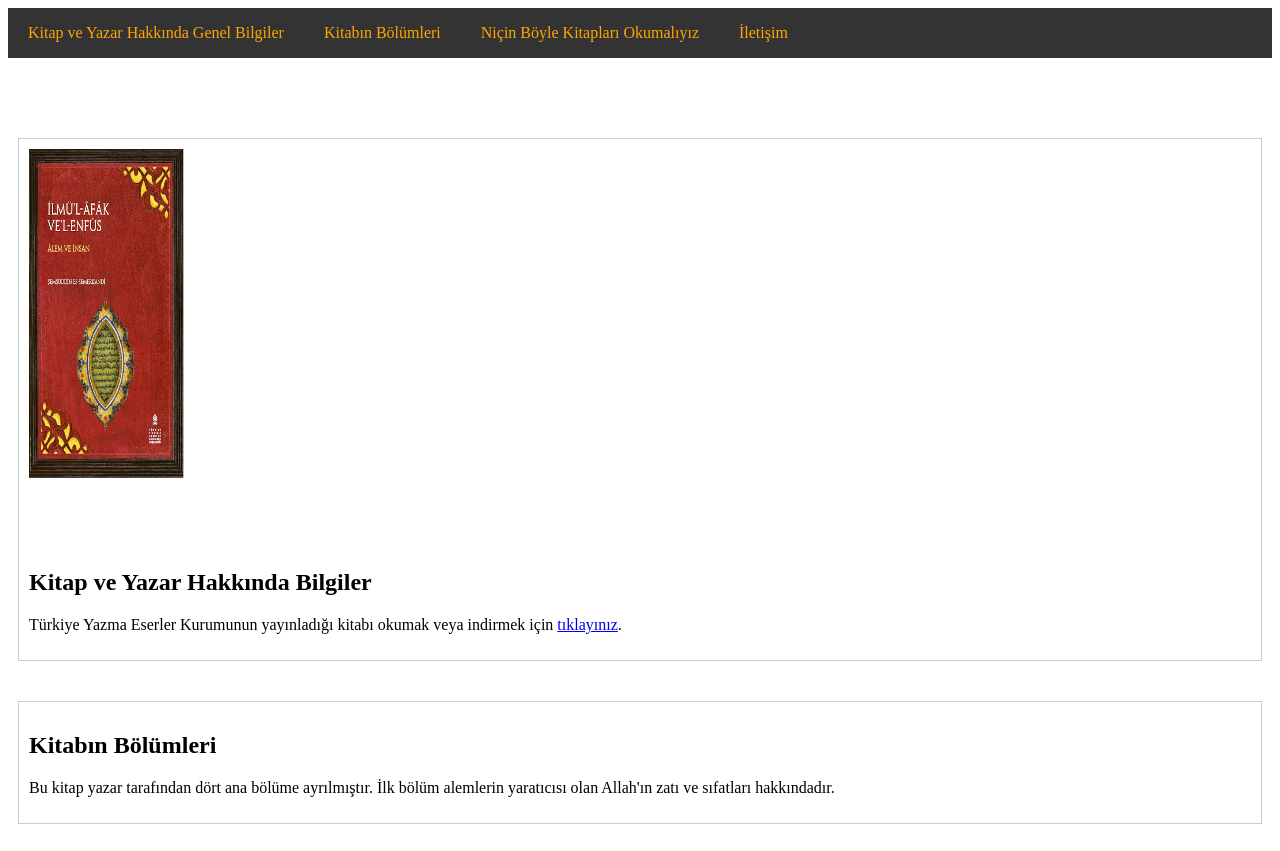
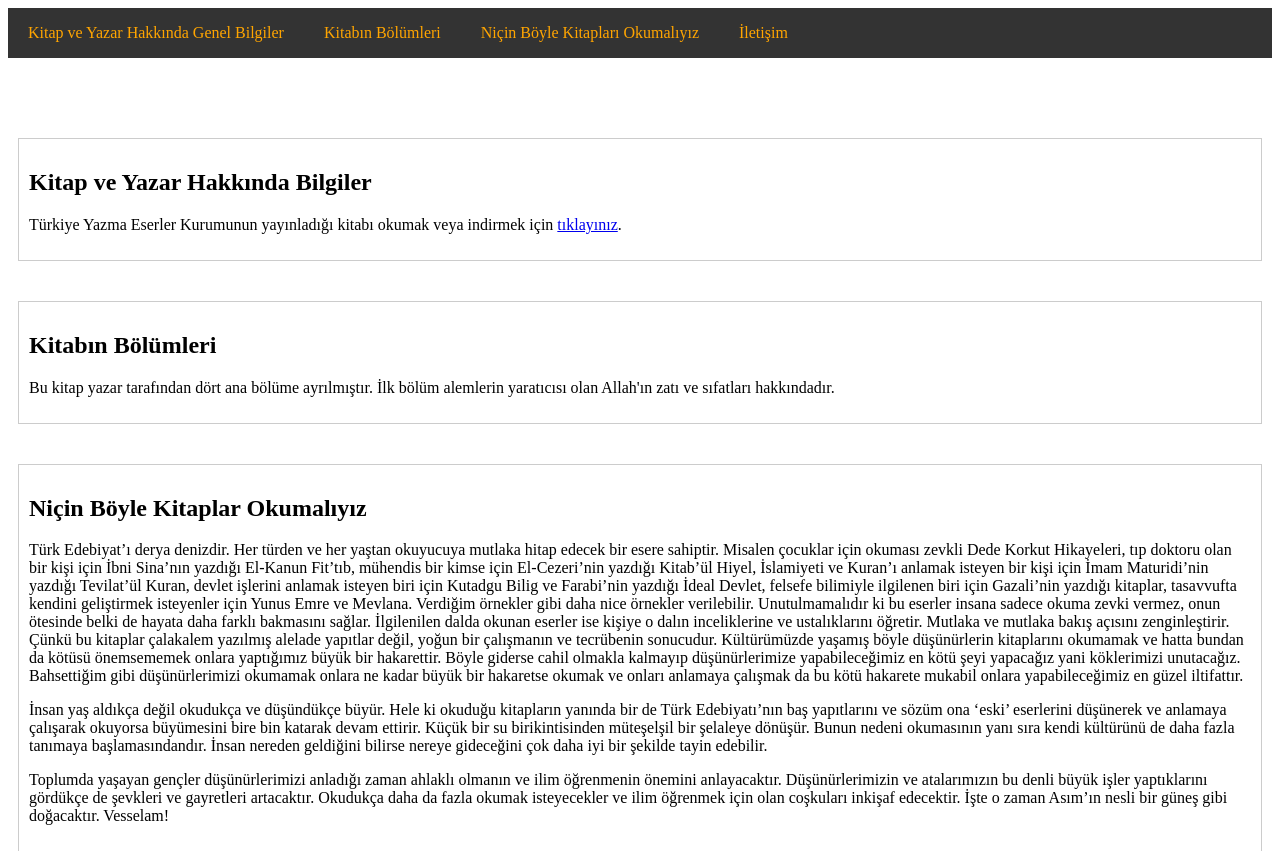
Before and after one commit to huseyincetin09/huseyincetin09, a plain HTML site: page index.html in a window 1280 px wide. Shown: the top 851 px of the page. Drawn offline with Linux system fonts and the light colour scheme.

Commit message:
Update index.html

```diff
--- a/index.html
+++ b/index.html
@@ -44,7 +44,6 @@
     </div>
 
     <section id="kitapyazar">
-    <img src="https://github.com/huseyincetin09/huseyincetin09/blob/semerkandi/resimkitabresmi.png" alt="İlmül Afak vel Enfüs" width="600" height="400">
     <h1>Kitap ve Yazar Hakkında Bilgiler</h1>
     <p>Türkiye Yazma Eserler Kurumunun yayınladığı kitabı okumak veya indirmek için <a href="http://ekitap.yek.gov.tr/urun/ilmu%e2%80%99l-afak-ve%e2%80%99l-enfus_721.aspx?CatId=269"  target="_blank">tıklayınız</a>.</p>
     </section>
```
